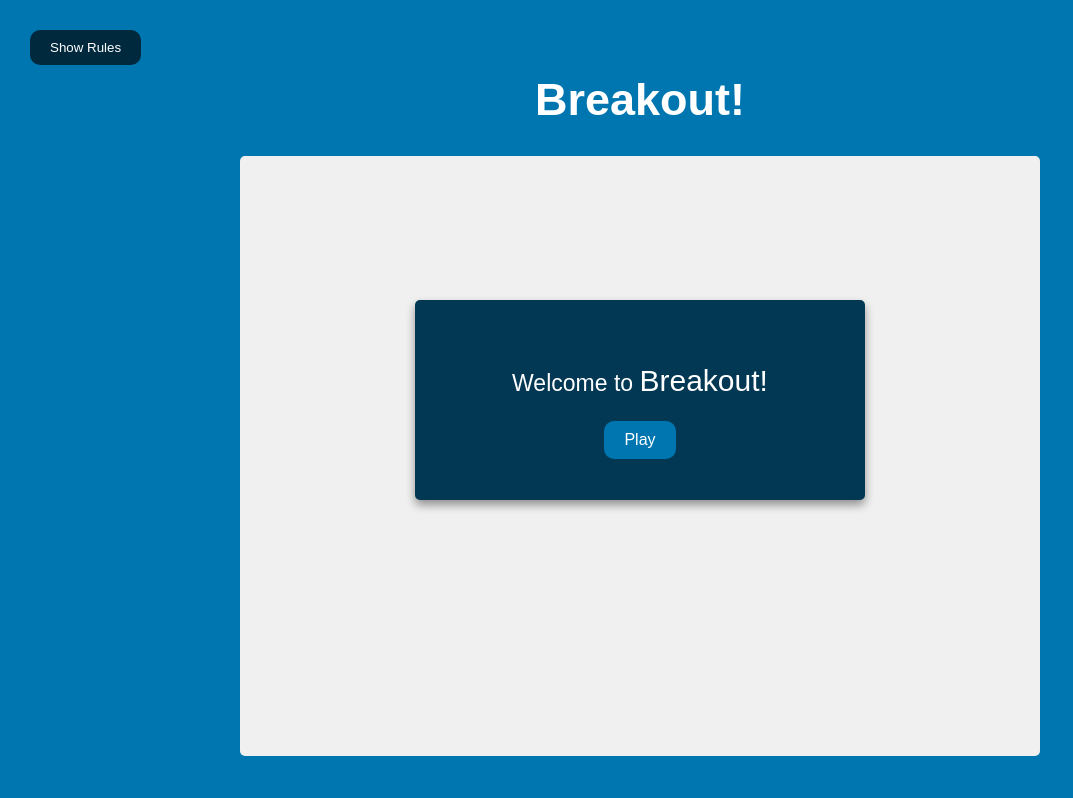
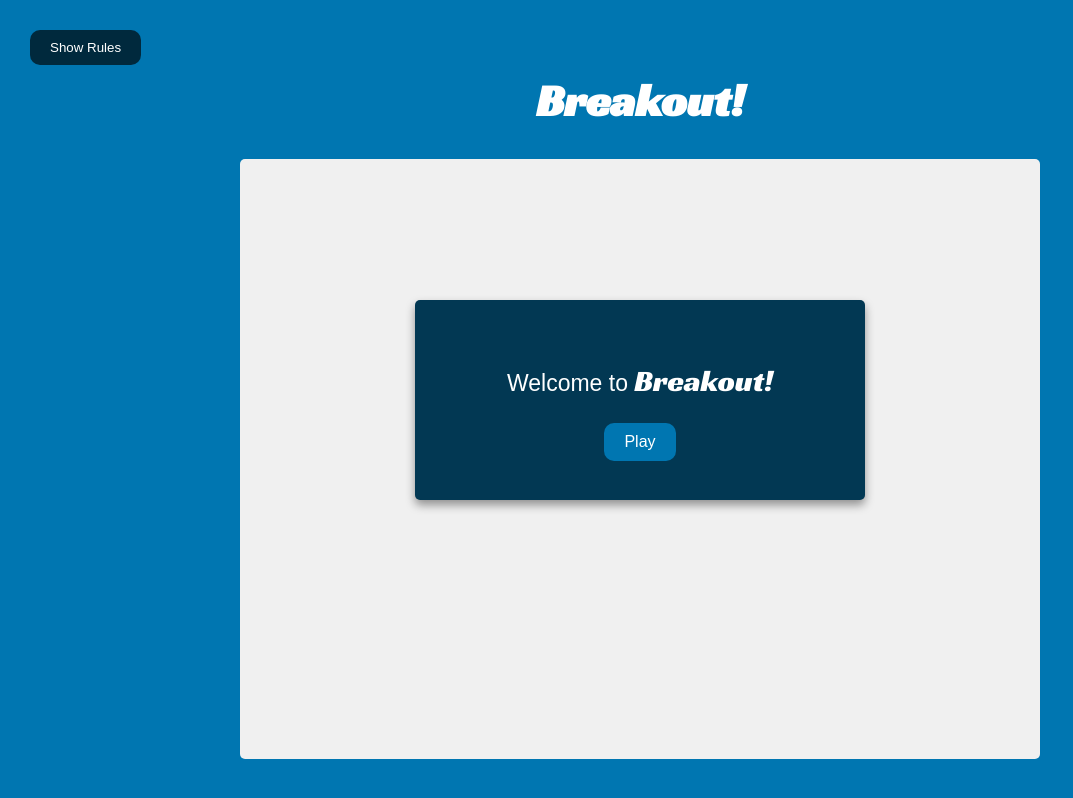
Before and after one commit to akindoju/Breakout, a plain HTML site: page index.html in a window 1280 px wide. Shown: the whole page, without its empty margins (0-1073 px from the left). Drawn offline with Linux system fonts and the light colour scheme.

Commit message:
chnaged font

```diff
--- a/style.css
+++ b/style.css
@@ -1,3 +1,5 @@
+@import url('https://fonts.googleapis.com/css2?family=Racing+Sans+One&display=swap');
+
 * {
   box-sizing: border-box;
 }
@@ -16,6 +18,7 @@ body {
 h1 {
   font-size: 45px;
   color: white;
+  font-family: 'Racing Sans One', cursive;
 }
 
 canvas {
@@ -142,4 +145,5 @@ canvas {
 
 .game-name {
   font-size: 30px;
+  font-family: 'Racing Sans One', cursive;
 }
```
